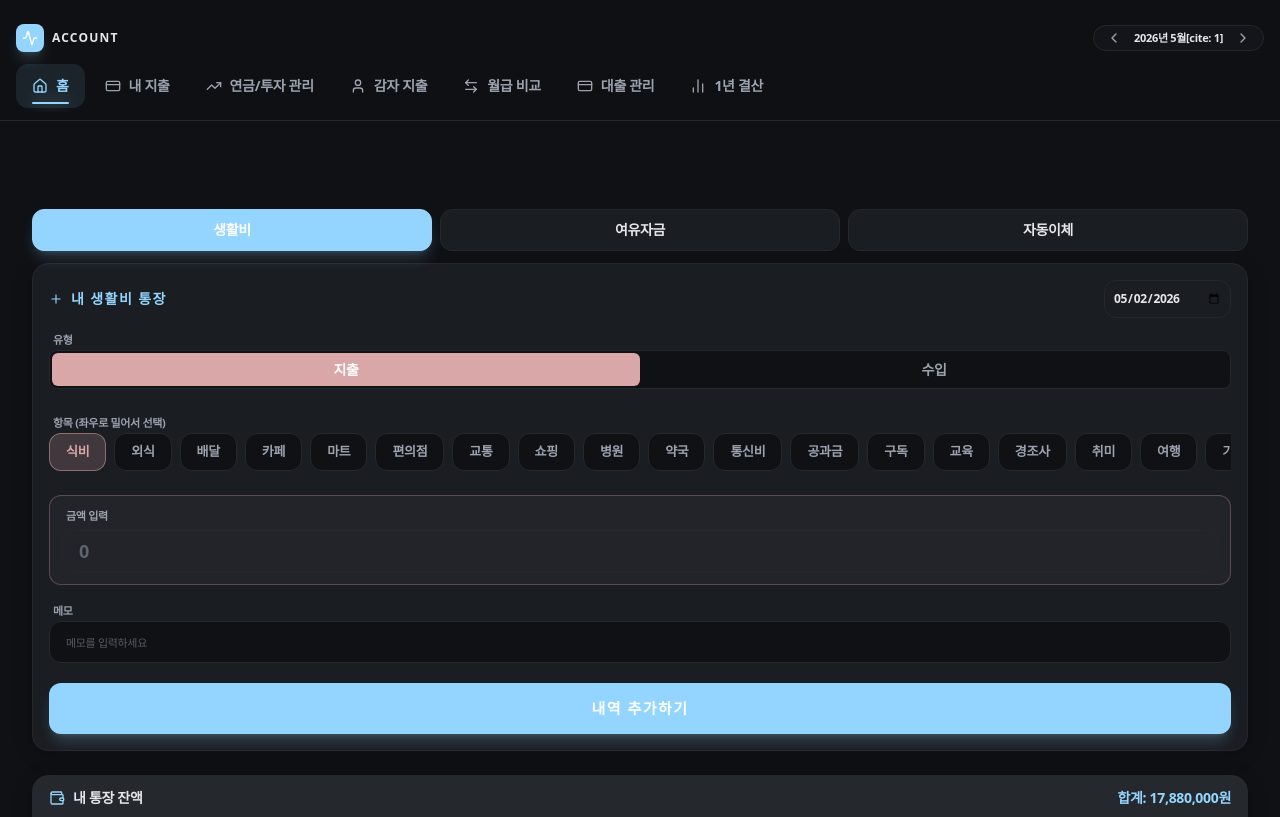
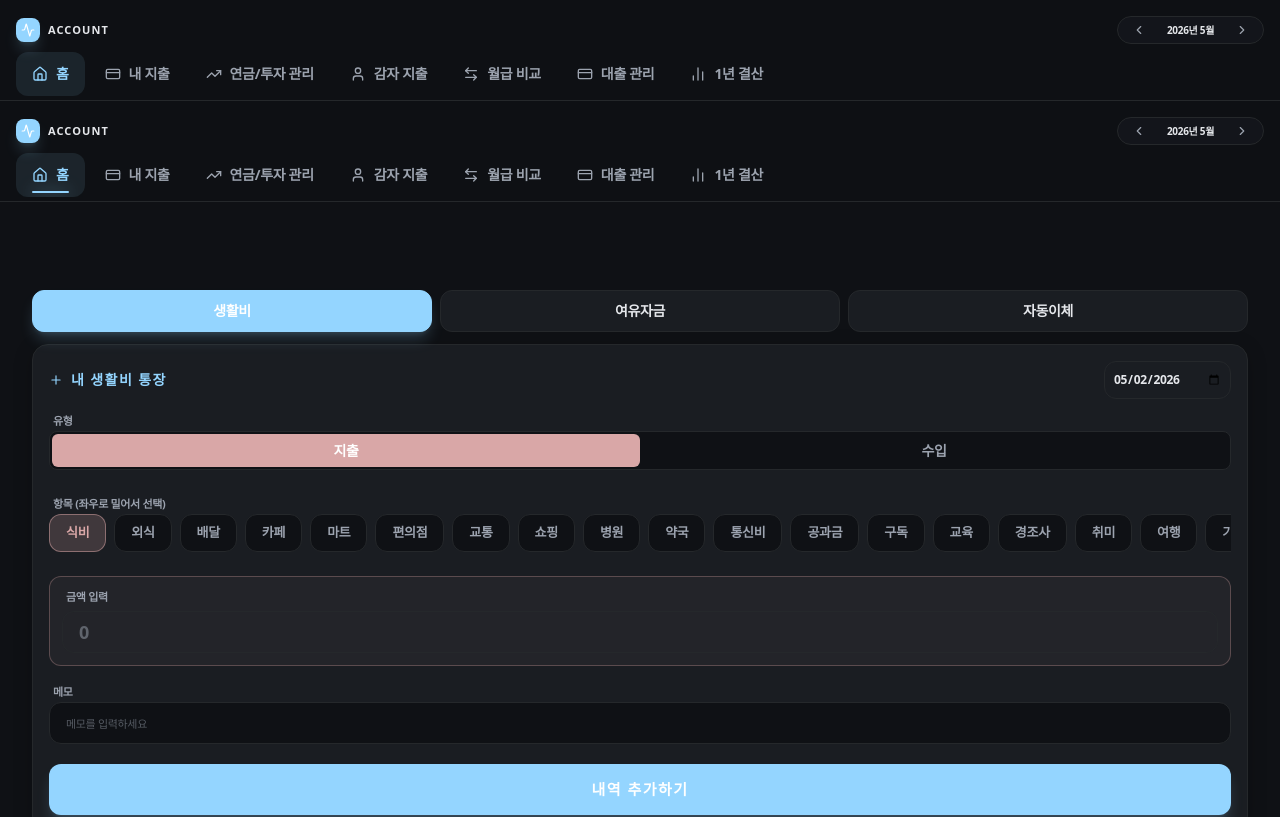
Before and after one commit to eunmadee-a11y/account, a React (Vite) app: page / in a window 1280 px wide. Shown: the top 817 px of the page. Built offline with nearby package versions, Linux system fonts and the light colour scheme.

Commit message:
Update App.tsx

```diff
--- a/src/App.tsx
+++ b/src/App.tsx
@@ -360,33 +360,64 @@ className={`shrink-0 flex items-center gap-2 px-4 py-3 rounded-xl font-bold text
       {/* Navigation Rail / Header */}
 
 
-
-
-{/* iOS Style Simple Header - 상단 여백 최소화 및 한 줄 배치 */}
-<header className="sticky top-0 bg-brand-bg/90 backdrop-blur-xl z-50 border-b border-brand-border px-4 pt-6 pb-2">
-  <div className="flex items-center justify-between mb-3">
-    {/* 로고 및 제목 한 줄 배치 */}
+{/* iOS 최적화: 상단 여백 및 탭 하단 간격 최소화 */}
+<header className="sticky top-0 bg-brand-bg/90 backdrop-blur-xl z-50 border-b border-brand-border px-4 pt-4 pb-1">
+  <div className="flex items-center justify-between mb-2">
+    {/* 로고 및 제목 */}
     <div className="flex items-center gap-2">
-      <div className="w-7 h-7 rounded-lg bg-brand-primary flex items-center justify-center shadow-lg shadow-brand-primary/20">
-        <Activity size={16} className="text-white" />
-      </div>
-      <span className="text-[12px] font-black tracking-widest text-brand-text-main uppercase">Account</span>
+      <div className="w-6 h-6 rounded-lg bg-brand-primary flex items-center justify-center shadow-lg shadow-brand-primary/20">
+        <Activity size={14} className="text-white" />
+      </div>
+      <span className="text-[11px] font-black tracking-widest text-brand-text-main uppercase">Account</span>
     </div>
 
-    {/* 날짜 탭 우상단 이동[cite: 1] */}
-    <div className="flex items-center gap-3 bg-brand-card/50 px-3 py-1 rounded-full border border-brand-border">
-      <button onClick={() => changeMonth(-1)} className="text-brand-text-sub active:scale-90 transition-transform">
-        <ChevronLeft size={16} />
+    {/* 날짜 이동 탭 (우상단 배치) */}
+    <div className="flex items-center gap-2 bg-brand-card/50 px-2.5 py-0.5 rounded-full border border-brand-border">
+      <button onClick={() => changeMonth(-1)} className="text-brand-text-sub active:scale-90 p-1">
+        <ChevronLeft size={14} />
       </button>
-      <span className="text-[11px] font-black min-w-[70px] text-center">{currentMonthDisplay}[cite: 1]</span>
-      <button onClick={() => changeMonth(1)} className="text-brand-text-sub active:scale-90 transition-transform">
-        <ChevronRight size={16} />
+      <span className="text-[10px] font-black min-w-[65px] text-center">{currentMonthDisplay}</span>
+      <button onClick={() => changeMonth(1)} className="text-brand-text-sub active:scale-90 p-1">
+        <ChevronRight size={14} />
       </button>
     </div>
   </div>
 
-  {/* 하단 탭 네비게이션[cite: 1] */}
-  <nav className="flex gap-1 overflow-x-auto scrollbar-hide w-full pb-1">
+  {/* 탭 메뉴 (하단 여백 제거) */}
+  <nav className="flex gap-1 overflow-x-auto scrollbar-hide w-full">
+    <TabButton name="홈" icon={Home} />
+    <TabButton name="내 지출" icon={CreditCard} />
+    <TabButton name="연금/투자 관리" icon={TrendingUp} />
+    <TabButton name="감자 지출" icon={User} />
+    <TabButton name="월급 비교" icon={ComparisonIcon} />
+    <TabButton name="대출 관리" icon={LoanIcon} />
+    <TabButton name="1년 결산" icon={BarChart2} />
+  </nav>
+</header>{/* iOS 최적화: 상단 여백 및 탭 하단 간격 최소화 */}
+<header className="sticky top-0 bg-brand-bg/90 backdrop-blur-xl z-50 border-b border-brand-border px-4 pt-4 pb-1">
+  <div className="flex items-center justify-between mb-2">
+    {/* 로고 및 제목 */}
+    <div className="flex items-center gap-2">
+      <div className="w-6 h-6 rounded-lg bg-brand-primary flex items-center justify-center shadow-lg shadow-brand-primary/20">
+        <Activity size={14} className="text-white" />
+      </div>
+      <span className="text-[11px] font-black tracking-widest text-brand-text-main uppercase">Account</span>
+    </div>
+
+    {/* 날짜 이동 탭 (우상단 배치) */}
+    <div className="flex items-center gap-2 bg-brand-card/50 px-2.5 py-0.5 rounded-full border border-brand-border">
+      <button onClick={() => changeMonth(-1)} className="text-brand-text-sub active:scale-90 p-1">
+        <ChevronLeft size={14} />
+      </button>
+      <span className="text-[10px] font-black min-w-[65px] text-center">{currentMonthDisplay}</span>
+      <button onClick={() => changeMonth(1)} className="text-brand-text-sub active:scale-90 p-1">
+        <ChevronRight size={14} />
+      </button>
+    </div>
+  </div>
+
+  {/* 탭 메뉴 (하단 여백 제거) */}
+  <nav className="flex gap-1 overflow-x-auto scrollbar-hide w-full">
     <TabButton name="홈" icon={Home} />
     <TabButton name="내 지출" icon={CreditCard} />
     <TabButton name="연금/투자 관리" icon={TrendingUp} />
```
